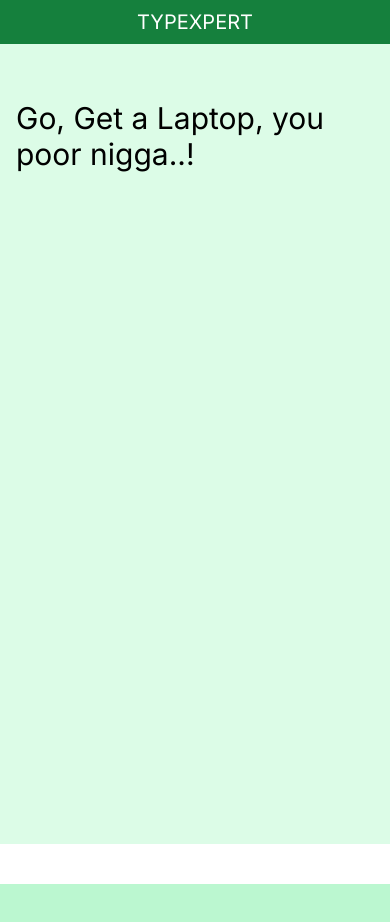
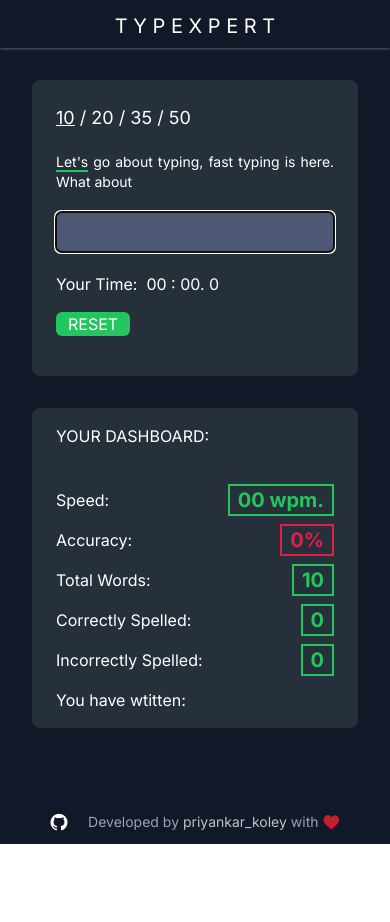
Before and after one commit to priyankarkoley/Typexpert, a Next.js app: page / in a window 390 px wide. Shown: the top 922 px of the page. Built offline with nearby package versions, Linux system fonts and the light colour scheme.

Commit message:
Colors Changed and made mob responsive

```diff
--- a/src/app/page.tsx
+++ b/src/app/page.tsx
@@ -4,6 +4,8 @@
 import Dashboard from "../components/Dashboard";
 import Navbar from "../components/Navbar";
 import Footer from "@/components/Footer";
+import space from  "@/../public/space.jpg"
+import Image from 'next/image'
 
 export default function Home() {
   const [wordCount, setWordCount] = useState<number>(10);
@@ -21,22 +23,29 @@
     })
   );
 
+    // <div>
+    //   only when in phone
+    //   <div className="bg-green-100 h-screen text-3xl flex-col items-center justify-center sm:hidden">
+    //     <div className="flex sticky top-0 w-full text-xl lg:text-2xl text-white h-11 lg:h-13 justify-center bg-green-700 items-center text-center sm:pl-8">
+    //       <div>TYPEXPERT</div>
+    //     </div>
+    //     <div className="p-4 my-10">Go, Get a Laptop, you poor nigga..!</div>
+    //   </div>
+
+    //   only when not in phone
   return (
-    <div>
-      {/* only when in phone */}
-      <div className="bg-green-100 h-screen text-3xl flex-col items-center justify-center sm:hidden">
-        <div className="flex sticky top-0 w-full text-xl lg:text-2xl text-white h-11 lg:h-13 justify-center bg-green-700 items-center text-center sm:pl-8">
-          <div>TYPEXPERT</div>
+      <div className="h-screen w-full relative flex-col justify-center">
+        <div className="absolute -z-50 bg-fixed bg-gray-900 w-full h-full">
+          <div className="hidden sm:block  opacity-90 blur-3xl rounded-full w-64 h-64 bg-violet-800 absolute top-1/2 -mt-5 left-2/3 -ml-32 animate-pulse z-10"></div>
+          <div className="hidden sm:block opacity-70 blur-3xl rounded-full w-96 h-96 bg-yellow-600 absolute top-1/2 -mt-72 left-1/2 -ml-32 animate-pulse -z-50"></div>
+          <div className="hidden sm:block opacity-90 blur-3xl rounded-full w-80 h-80 bg-red-500 absolute top-1/2 -mt-80 left-1/3 -ml-32 animate-pulse z-20"></div>
+          <div className="hidden sm:block opacity-90 blur-3xl rounded-full w-80 h-80 bg-green-600 absolute top-1/2 -mt-32 left-1/3 -ml-32 animate-pulse -z-20"></div>
+          <div className="hidden sm:block opacity-90 blur-3xl rounded-full w-40 h-44 bg-cyan-600 absolute top-1/2 -mt-96 left-2/3 -ml-12 animate-pulse -z-20"></div>
         </div>
-        <div className="p-4 my-10">Go, Get a Laptop, you poor nigga..!</div>
-      </div>
-
-      {/* only when not in phone */}
-      <div className="h-screen w-full bg-green-200 relative flex-col justify-center">
         <Navbar />
-        <div className="flex justify-center my-10">
-          <div className="max-w-5xl p-8 hidden sm:inline-block md:flex space-y-8 md:space-y-0 md:space-x-7 min-h-screen md:min-h-fit">
-            <div className="bg-green-100 md:w-3/5 rounded-lg lg:p-4">
+        <div className="flex justify-center sm:my-10">
+          <div className="max-w-5xl p-8 sm:inline-block md:flex space-y-8 md:space-y-0 md:space-x-7 min-h-screen md:min-h-fit">
+            <div className="bg-green-100 bg-opacity-10 text-white md:w-3/5 rounded-lg lg:p-4">
               <Main
                 wordCount={wordCount}
                 setWordCount={setWordCount}
@@ -58,7 +67,7 @@
                 setCorrectStore={setCorrectStore}
               />
             </div>
-            <div className="bg-green-100 md:w-2/5 rounded-lg lg:p-4">
+            <div className="bg-green-100 bg-opacity-10 text-white md:w-2/5 rounded-lg lg:p-4">
               <Dashboard
                 wordCount={wordCount}
                 letterCount={letterCount}
@@ -73,6 +82,6 @@
         </div>
         <Footer />
       </div>
-    </div>
+    // </div>
   );
 }
--- a/src/components/Dashboard.tsx
+++ b/src/components/Dashboard.tsx
@@ -1,4 +1,4 @@
-import React, { useEffect, useState } from "react";
+import React from "react";
 
 export default function Dashboard({
   wordCount,
@@ -7,24 +7,31 @@
   inCorrectCount,
   totalTime,
   writtenWords,
-  correctStore
+  correctStore,
 }: {
-  wordCount:number,
+  wordCount: number;
   letterCount: number;
   correctCount: number;
   inCorrectCount: number;
   totalTime: number;
-  writtenWords:string;
-  correctStore:number[];
+  writtenWords: string;
+  correctStore: number[];
 }) {
-
-  const [i, setI] = useState<number>(0);
-
   let len = wordCount;
-  let wpm = ((letterCount -1 +len) / 5) / (totalTime / 600);
+  let wpm = (letterCount - 1 + len) / 5 / (totalTime / 600);
   let acc = (correctCount / len) * 100;
-  let col1 = (wpm>=40)? "border-green-700 text-green-700": (wpm>=30)?"border-yellow-600 text-yellow-600":"border-red-700 text-red-700";
-  let col2 = (acc>=80)? "border-green-700 text-green-700": (acc>=65)?"border-yellow-600 text-yellow-600":"border-red-700 text-red-700";
+  let col1 =
+    wpm >= 40
+      ? "border-green-500 text-green-500"
+      : wpm >= 30
+      ? "border-yellow-600 text-yellow-600"
+      : "border-rose-600 text-rose-600";
+  let col2 =
+    acc >= 80
+      ? "border-green-500 text-green-500"
+      : acc >= 65
+      ? "border-yellow-600 text-yellow-600"
+      : "border-rose-600 text-rose-600";
   return (
     <div className="w-full py-4 px-6">
       <div className="mb-10 md:text-2xl lg:text-3xl flex items-center">
@@ -37,7 +44,7 @@
           <div
             className={`text-xl ${col1} inline-block absolute right-0 font-bold border-2 w-fit px-2`}
           >
-            {(wpm) ? (wpm!==Infinity)?Math.round(wpm):"00" : "error"} wpm.
+            {wpm ? (wpm !== Infinity ? Math.round(wpm) : "00") : "error"} wpm.
           </div>
         </div>
         <div className="relative flex items-center">
@@ -50,24 +57,24 @@
         </div>
         <div className="relative flex items-center">
           Total Words:
-          <span
-            className="text-xl border-black inline-block absolute right-0 font-bold border-2 w-fit px-2"
-          >
+          <span className="text-xl border-green-500 text-green-500 inline-block absolute right-0 font-bold border-2 w-fit px-2">
             {len}
           </span>
         </div>
         <div className="relative flex items-center">
           Correctly Spelled:
-          <span
-            className="text-xl border-green-700 text-greeen-700 inline-block absolute right-0 font-bold border-2 w-fit px-2"
-          >
+          <span className="text-xl border-green-500 text-green-500 inline-block absolute right-0 font-bold border-2 w-fit px-2">
             {correctCount}
           </span>
         </div>
         <div className="relative flex items-center">
           Incorrectly Spelled:
           <span
-            className={`text-xl ${inCorrectCount?"border-red-700 text-red-700":"border-green-700 text-green-700"} inline-block absolute right-0 font-bold border-2 w-fit px-2`}
+            className={`text-xl ${
+              inCorrectCount
+                ? "border-rose-600 text-rose-600"
+                : "border-green-500 text-green-500"
+            } inline-block absolute right-0 font-bold border-2 w-fit px-2`}
           >
             {inCorrectCount}
           </span>
@@ -75,24 +82,23 @@
         <div className="">
           You have wtitten:
           <div
-            // className={`text-xl ${inCorrectCount?"border-red-700 text-red-700":"border-green-700 text-green-700"} inline-block absolute right-0 font-bold border-2 w-fit px-2`}
+          // className={`text-xl ${inCorrectCount?"border-rose-600 text-rose-600":"border-green-500 text-green-500"} inline-block absolute right-0 font-bold border-2 w-fit px-2`}
           >
-            {writtenWords.split(" ").slice(0, wordCount).map((value, index) => {
-
-
-
-
-
-
+            {writtenWords
+              .split(" ")
+              .slice(0, wordCount)
+              .map((value, index) => {
                 return (
                   <span key={index}>
                     <span
                       className={` ${
                         correctStore[index] === 1
-                    ? "text-green-500"
+                          ? "text-green-400"
                           : "text-red-500"
                       }`}
-              >{value}</span>{" "}
+                    >
+                      {value}
+                    </span>{" "}
                   </span>
                 );
               })}
--- a/src/components/Footer.tsx
+++ b/src/components/Footer.tsx
@@ -3,7 +3,14 @@
 
 export default function Footer() {
   return (
-    <div className="sm:flex hidden sticky md:absolute bottom-0 w-full text-sm lg:text-base text-gray-400 h-14 lg:h-13 justify-center bg-teal-900 items-center text-center sm:pl-8">
+    <div className="flex sticky md:absolute bottom-0 w-full text-sm lg:text-base text-gray-400 h-11 lg:h-13 justify-center items-center text-center space-x-5">
+      <Link
+        href={"https://github.com/priyankarkoley/Typexpert"}
+        target="_blank"
+        className="hover:animate-bounce pt-1 sm:absolute right-5 text-lg sm:text-xl md:text-2xl lg:text-3xl"
+      >
+        <i className="devicon-github-original text-white"></i>
+      </Link>
       <div className="w-fit">
         Developed by{" "}
         <Link
@@ -15,13 +22,6 @@
         </Link>{" "}
         with <span className="animate-pulse text-white">♥️</span>
       </div>
-      <Link
-        href={"https://github.com/priyankarkoley/Typexpert"}
-        target="_blank"
-        className="hover:animate-bounce pt-1 absolute right-5 text-4xl"
-      >
-        <i className="devicon-github-original text-white"></i>
-      </Link>
     </div>
   );
 }
--- a/src/components/Main.tsx
+++ b/src/components/Main.tsx
@@ -45,12 +45,12 @@
 
   const inputElement = useRef<any>(null);
 
-  useEffect(()=>{
-    inputElement.current.focus();
-  },[wordCount,inputElement])
+  // useEffect(()=>{
+  //   inputElement.current.focus();
+  // },[wordCount,inputElement])
 
   const [i, setI] = useState<number>(0);
-  const [col, setCol] = useState<string>("bg-slate-700 text-white");
+  const [col, setCol] = useState<string>("bg-indigo-300 bg-opacity-30 text-white");
   const [int, setInt] = useState<NodeJS.Timer>();
   const [status, setStatus] = useState(0);
 
@@ -114,11 +114,12 @@
         setI(i + 1);
       }
       if (word === myGivenString[i] + " ") word = "";
-      if (myGivenString[i].includes(word)) setCol("text-white bg-slate-700");
+      if (myGivenString[i].includes(word)) setCol("text-white bg-indigo-300 bg-opacity-30");
       else setCol("text-white bg-red-400");
-      if (word === myGivenString[i]) setCol("bg-green-400");
+      if (word === myGivenString[i]) setCol("bg-green-400 text-black");
     }
     if (i === wordCount - 1 && myGivenString[i] === word) {
+      setCol("bg-indigo-300 bg-opacity-30 text-white");
       setLetterCount(letterCount + text.length);
       setWrittenWords(writtenWords + word);
       setText("");
@@ -154,7 +155,7 @@
     clearInterval(int);
     setTime({ ms: 0, s: 0, m: 0, h: 0 });
     setText("");
-    setCol("bg-slate-700 text-white");
+    setCol("bg-indigo-300 bg-opacity-30 text-white");
     setI(0);
     setCorrectStore(correctStore.map(() => -1));
     setLetterCount(0);
@@ -162,6 +163,7 @@
     setInCorrectCount(0);
     settotalTime(0);
     setWrittenWords("");
+    inputElement.current.focus();
   };
 
   return (
@@ -238,7 +240,7 @@
                   i === index ? "border-b-2 border-green-500" : ""
                 } ${
                   correctStore[index] === -1
-                    ? "text-black"
+                    ? "text-white"
                     : correctStore[index] === 1
                     ? "text-green-500"
                     : "text-red-500"
--- a/src/components/Navbar.tsx
+++ b/src/components/Navbar.tsx
@@ -2,6 +2,6 @@
 
 export default function Navbar() {
   return (
-    <div className="hidden sm:flex sticky top-0 w-full text-xl lg:text-2xl text-white h-11 lg:h-13 justify-center bg-green-700 items-center text-center sm:pl-8"><div>TYPEXPERT</div></div>
+    <div className="flex sticky top-0 w-full text-xl lg:text-2xl text-white h-12 lg:h-13 justify-center shadow shadow-slate-600 items-center text-center"><div className="pt-1 ">T Y P E X P E R T</div></div>
   );
 }
```
Also changed, not shown: 1 other file (tests, documents, lock files or other folders). Lines whose indentation alone changed are shown as unchanged.
